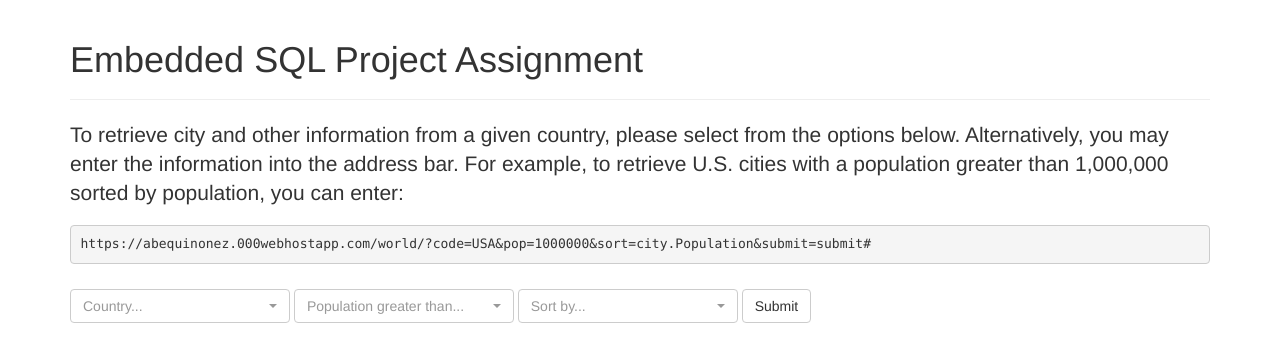
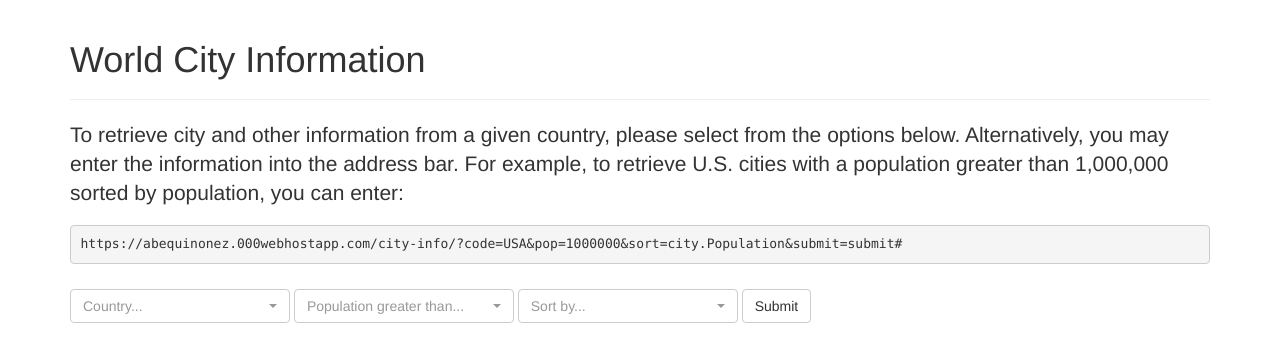
Before and after one commit to abequinonez/world-city-info-page, a PHP site: page / in a window 1280 px wide. Shown: the top 362 px of the page. Run offline with PHP 8.4, Linux system fonts and the light colour scheme; data comes from the database, SQL or seed files in the repository.

Commit message:
Changed URL in address bar example

```diff
--- a/index.php
+++ b/index.php
@@ -17,13 +17,13 @@
 <body>
 	<div class="container">
 		<div class="page-header">
-			<h1>Embedded SQL Project Assignment</h1>
+			<h1>World City Information</h1>
 		</div>
 		<p class="lead">
 			To retrieve city and other information from a given country, please select from the options below. Alternatively, you may enter the information into the address bar. For example, to retrieve U.S. cities with a population greater than 1,000,000 sorted by population, you can enter:
 		</p>
 		<div class="contained-code">
-			<pre>https://abequinonez.000webhostapp.com/world/?code=USA&pop=1000000&sort=city.Population&submit=submit#</pre>
+			<pre>https://abequinonez.000webhostapp.com/city-info/?code=USA&pop=1000000&sort=city.Population&submit=submit#</pre>
 		</div>
 		<form class="form-inline" action="#" method="GET">
 			<div class="form-group">
```
